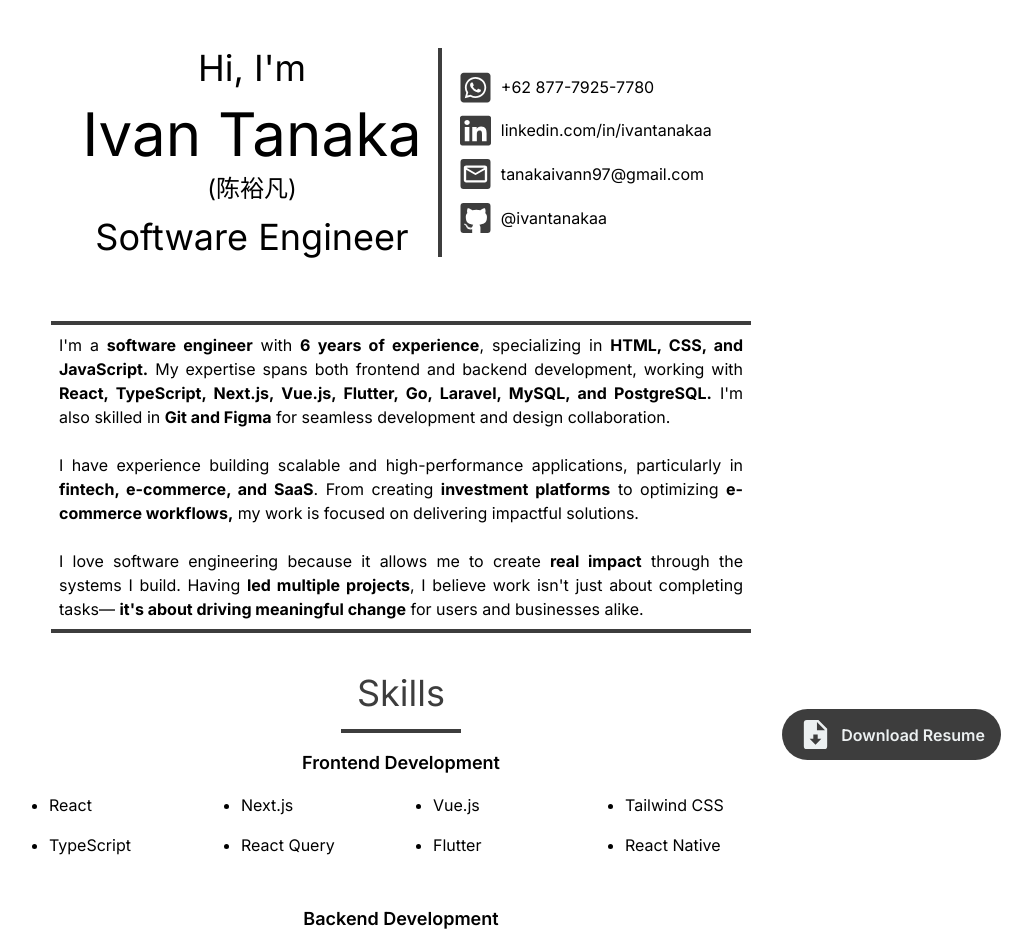
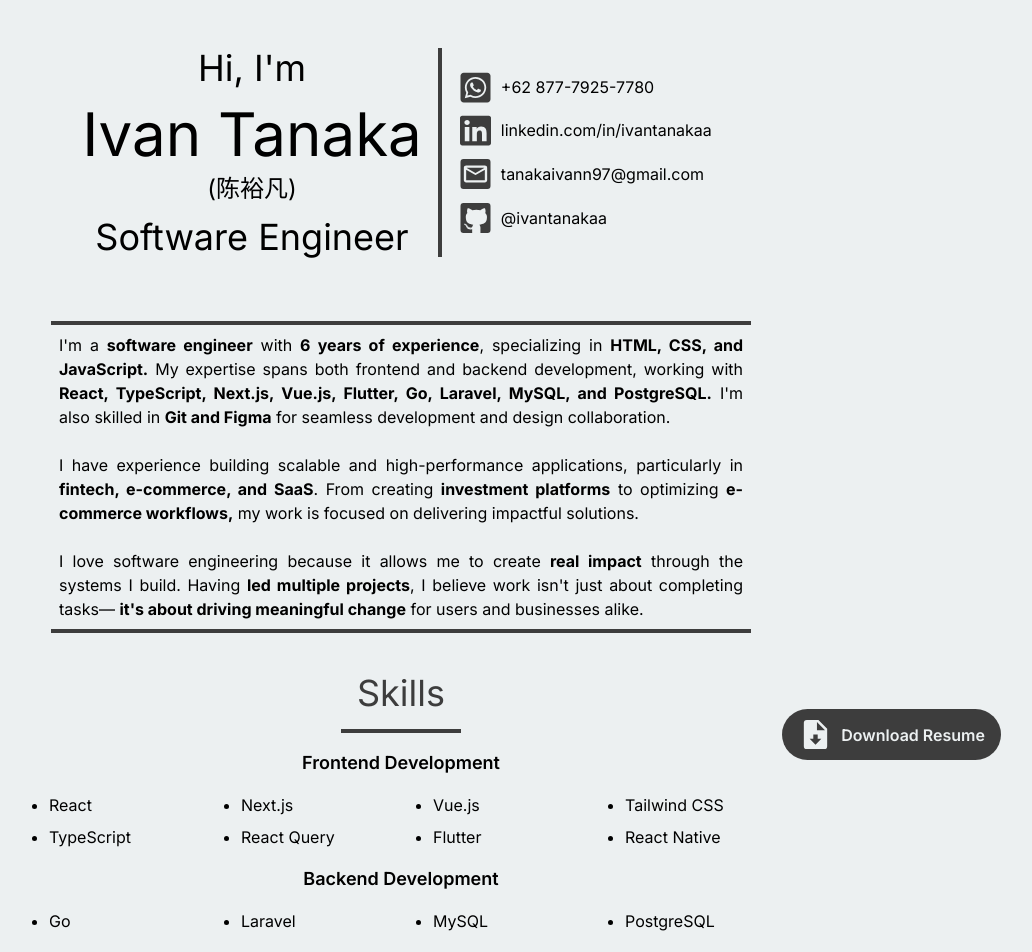
Before and after one commit to ivantanakaa/personal-website, a Next.js app: page / in a window 1280 px wide. Shown: the top 952 px of the page, without its empty margins (239-1271 px from the left). Built offline with nearby package versions, Linux system fonts and the light colour scheme.

Commit message:
feat: adding html2pdf

```diff
--- a/package.json
+++ b/package.json
@@ -11,7 +11,8 @@
   },
   "dependencies": {
     "@next/third-parties": "^14.2.0",
-    "next": "14.0.4",
+    "html2pdf.js": "^0.10.3",
+    "next": "^14.2.25",
     "react": "^18",
     "react-dom": "^18",
     "svgo": "^3.0.5"
--- a/src/app/_components/Download/index.tsx
+++ b/src/app/_components/Download/index.tsx
@@ -1,22 +1,40 @@
 "use client";
 import { sendGAEvent } from "@next/third-parties/google";
 import Image from "next/image";
-import Link from "next/link";
+import { useRef } from "react";
+import Resume from "../Resume";
+import html2pdf from "html2pdf.js";
+
 
 export default function Download() {
+  const resumeRef = useRef(null);
+
+  const handleOnClickDownload = () => {
+    const element = resumeRef.current;
+    const options = {
+      margin: 5,
+      filename: "Ivan_Tanaka_Resume.pdf",
+      image: { type: "jpeg", quality: 0.98 },
+      html2canvas: { scale: 2,useCORS: true },
+      jsPDF: { unit: "mm", format: "a4", orientation: "portrait" },
+      pagebreak: { mode: ["avoid-all", "legacy"] },
+    };
+
+    if (element) {
+      html2pdf().set(options).from(element).save();
+    }
+  };
+
   return (
     <div className="fixed right-2 xl:right-10 bottom-2 xl:bottom-10">
-      <Link
-        download={"Ivan Tanaka Resume"}
-        target="_blank"
-        href="/assets/pdf/Ivan Tanaka Resume.pdf"
-        prefetch={false}
-        locale={false}
-        onClick={() => {
-          sendGAEvent("event", "click", { context: "download_resume" });
-        }}
+      <div className="hidden">
+        <Resume resumeRef={resumeRef} />
+      </div>
+
+      <button
+        className="bg-[#3d3d3d] rounded-full p-2 md:px-4 flex flex-row items-center hover:opacity-75 hover:transition-all delay-150"
+        onClick={handleOnClickDownload}
       >
-        <div className="bg-[#3d3d3d] rounded-full p-2 md:px-4 flex flex-row items-center hover:opacity-75 hover:transition-all delay-150">
         <Image
           alt="download pdf"
           src="/assets/images/file-download-icon.svg"
@@ -26,8 +44,7 @@ export default function Download() {
         <div className="font-semibold text-[#ecf0f1] ml-2 hidden md:block">
           Download Resume
         </div>
-        </div>
-      </Link>
+      </button>
     </div>
   );
 }
--- /dev/null
+++ b/src/app/_components/Resume/index.tsx
@@ -0,0 +1,30 @@
+import About from "@/app/_modules/About";
+import Careers from "@/app/_modules/Careers";
+import Hero from "@/app/_modules/Hero";
+import ResumeHero from "@/app/_modules/Hero/ResumeHero";
+import Honors from "@/app/_modules/Honors";
+import ResumePortfolios from "@/app/_modules/Portfolios/ResumePortfolios";
+import Skills from "@/app/_modules/Skills";
+import { MutableRefObject } from "react";
+
+export default function Resume({
+  resumeRef,
+}: {
+  resumeRef: MutableRefObject<HTMLDivElement | null>;
+}) {
+  return (
+    <section
+      ref={resumeRef}
+      className="flex flex-col items-center w-full resume-container"
+    >
+      <div className="bg-white rounded shadow-md w-full overflow-visible">
+        <ResumeHero />
+        <About />
+        <Skills />
+        <Careers />
+        <ResumePortfolios />
+        <Honors />
+      </div>
+    </section>
+  );
+}
--- /dev/null
+++ b/src/app/_modules/Hero/ResumeHero.tsx
@@ -0,0 +1,49 @@
+"use client";
+
+import Image from "next/image";
+import Link from "next/link";
+import contacts from "../../_components/contacts.json";
+import { sendGAEvent } from "@next/third-parties/google";
+
+export default function ResumeHero() {
+  return (
+    <header className="flex flex-col md:flex-row justify-center gap-2 items-center mx-4">
+      <h1 className=" text-4xl md:mb-0 mb-4 text-center border-[#3d3d3d] md:border-r-4 md:pr-4">
+        Hi, I&apos;m
+        <div className="text-6xl mt-4">
+          Ivan Tanaka
+        </div>
+          <span className="text-2xl cursor-help" title="Chényùfán"> (陈裕凡)</span>
+        <div className="mt-3"> Software Engineer</div>
+      </h1>
+      <div className="flex gap-2 w-fit border-t-4 pt-4 md:pt-0 md:border-t-0 px-2 h-100 border-[#3d3d3d] flex-col justify-center">
+        {contacts.map((contact, index) => {
+          return (
+            <Link
+              href={contact.link}
+              className="flex flex-row items-center hover:opacity-70 hover:transition-all  delay-150"
+              key={`contact-${index}`}
+              target={"_blank"}
+              rel={"noreferrer noopener"}
+              onClick={() => {
+                sendGAEvent("event", "click", {
+                  context: "contact",
+                  value: contact.alt,
+                  position: "hero",
+                });
+              }}
+            >
+              <Image
+                alt={contact.alt}
+                src={contact.icon}
+                width={35}
+                height={35}
+              />
+              <div className="ml-2">{contact.label}</div>
+            </Link>
+          );
+        })}
+      </div>
+    </header>
+  );
+}
--- /dev/null
+++ b/src/app/_modules/Portfolios/ResumePortfolios.tsx
@@ -0,0 +1,69 @@
+"use client";
+
+import Image from "next/image";
+import React from "react";
+import Link from "next/link";
+import { sendGAEvent } from "@next/third-parties/google";
+import portfolios from "./portfolios.json";
+
+export default function ResumePortfolios() {
+  const renderPortfolios = () => {
+    return portfolios.map((portfolio, index) => {
+      return (
+        <li
+          className="flex flex-col md:flex-row justify-center items-center md:items-start"
+          key={`portfolios-${index}`}
+        >
+          <div className="flex flex-col justify-center items-center md:block mb-2 mt-12 md:mt-2">
+            <h2 className="font-medium text-xl w-fit text-center mb-4 md:mb-2 border-b-4 pb-2 px-4 md:p-0 border-txt-dark md:border-none">
+              {portfolio.name}
+            </h2>
+            <div
+              className="text-justify"
+              dangerouslySetInnerHTML={{ __html: portfolio.description }}
+            />
+            <div className="my-6 w-full">
+              {portfolio.link?.url && portfolio.link?.text && (
+                <div className="font-medium mb-2 text-sm">
+                  Link:{" "}
+                  <Link
+                    href={portfolio.link.url}
+                    className="text-blue-500 hover:text-blue-700 hover:transition-all delay-150"
+                    target="_blank"
+                    rel={"noreferrer noopener"}
+                    onClick={() => {
+                      sendGAEvent("event", "click", {
+                        context: "portfolio",
+                        value: {
+                          title: portfolio.name,
+                        },
+                      });
+                    }}
+                  >
+                    {portfolio.link?.text}
+                  </Link>
+                </div>
+              )}
+              <div className="font-medium mt-2 text-sm">
+                Tags:{" "}
+                <span className="font-semibold">
+                  {portfolio.tags.join(", ")}
+                </span>
+              </div>
+            </div>
+          </div>
+        </li>
+      );
+    });
+  };
+
+  return (
+    <section className="xl:p-6 p-4 flex flex-col justify-center items-center w-full my-8">
+      <h1 className="text-txt-dark mb-4 text-4xl pb-4 border-b-4 px-4 w-fit border-txt-dark text-center">
+        Portfolios
+      </h1>
+
+      <ul className="list-none gap-y-4 gap-x-16 my-4">{renderPortfolios()}</ul>
+    </section>
+  );
+}
--- a/src/app/_modules/Skills/index.tsx
+++ b/src/app/_modules/Skills/index.tsx
@@ -6,11 +6,11 @@ export default function Skills() {
       <h1 className="text-txt-dark text-4xl mb-4 pb-4 border-b-4 px-4 w-fit border-txt-dark">
         Skills
       </h1>
-      <div className="flex flex-col gap-4">
+      <div className="flex flex-col gap-0">
         {Object.entries(skills).map(([category, items]) => (
-          <div key={category} className="mb-4 w-full">
-            <h3 className="text-lg font-semibold mb-2 text-center">{category}</h3>
-            <ul className="list-disc grid md:grid-cols-4 sm:grid-cols-3 grid-cols-2 grid-flow-row gap-y-4 gap-x-16 my-4">
+          <div key={category} className="mb-0 w-full">
+            <h3 className="text-lg font-semibold mb-0 text-center">{category}</h3>
+            <ul className="list-disc grid md:grid-cols-4 sm:grid-cols-3 grid-cols-2 grid-flow-row gap-y-2 gap-x-16 my-4">
               {items.map((item) => (
                 <li key={item}>{item}</li>
               ))}
--- a/src/app/certificates/page.tsx
+++ b/src/app/certificates/page.tsx
@@ -1,5 +1,8 @@
 import { Metadata } from "next";
-import Download from "../_components/Download";
+import dynamic from "next/dynamic";
+const Download = dynamic(() => import("../_components/Download"), {
+  ssr: false,
+});
 import Footer from "../_components/Footer";
 import Certificates from "../_modules/Certificates";
 
--- a/src/app/globals.css
+++ b/src/app/globals.css
@@ -1,4 +1,9 @@
 @tailwind base;
+@layer base {
+  img {
+    @apply inline-block;
+  }
+}
 @tailwind components;
 @tailwind utilities;
 
@@ -13,17 +18,21 @@
 }
 
 body {
-  background-color: (var(--foreground));
+  background-color: var(--foreground);
 }
 
 @layer utilities {
   /* Hide scrollbar for Chrome, Safari and Opera */
   .no-scrollbar::-webkit-scrollbar {
-      display: none;
+    display: none;
   }
- /* Hide scrollbar for IE, Edge and Firefox */
+  /* Hide scrollbar for IE, Edge and Firefox */
   .no-scrollbar {
-      -ms-overflow-style: none;  /* IE and Edge */
-      scrollbar-width: none;  /* Firefox */
+    -ms-overflow-style: none; /* IE and Edge */
+    scrollbar-width: none; /* Firefox */
+  }
 }
+
+.items-center {
+  align-items: center;
 }
--- a/src/app/page.tsx
+++ b/src/app/page.tsx
@@ -8,7 +8,11 @@ import Portfolios from "./_modules/Portfolios";
 import Recommendations from "./_modules/Recommendations";
 import Cerificates from "./_modules/Certificates";
 import Footer from "./_components/Footer";
-import Download from "./_components/Download";
+import dynamic from "next/dynamic";
+const Download = dynamic(() => import("./_components/Download"), {
+  ssr: false, // Prevents SSR issues
+});
+
 import { Metadata } from "next";
 
 export const metadata: Metadata = {
--- a/src/app/portfolios/page.tsx
+++ b/src/app/portfolios/page.tsx
@@ -1,5 +1,9 @@
 import { Metadata } from "next";
-import Download from "../_components/Download";
+import dynamic from "next/dynamic";
+const Download = dynamic(() => import("../_components/Download"), {
+  ssr: false,
+});
+
 import Footer from "../_components/Footer";
 import Portfolios from "../_modules/Portfolios";
 
--- /dev/null
+++ b/src/types/html2pdf.d.ts
@@ -0,0 +1,4 @@
+declare module "html2pdf.js" {
+    const html2pdf: any;
+    export default html2pdf;
+  }
```
Also changed, not shown: 1 other file (tests, documents, lock files or other folders). Lines whose indentation alone changed are shown as unchanged.
